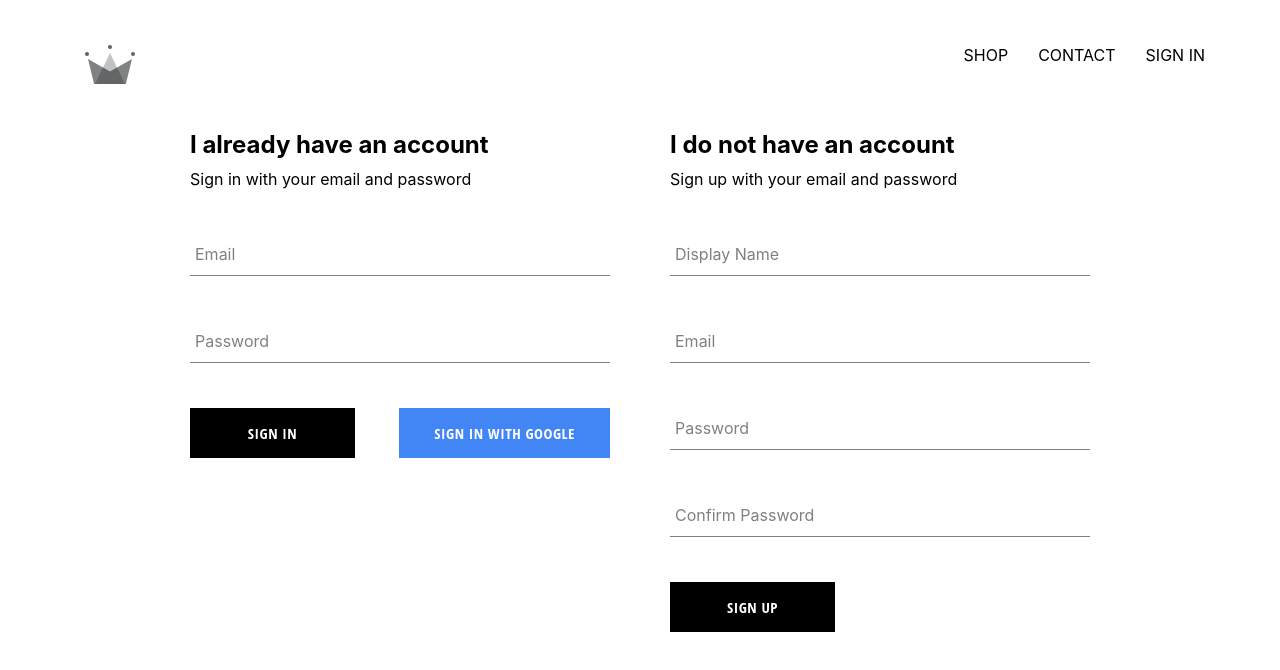
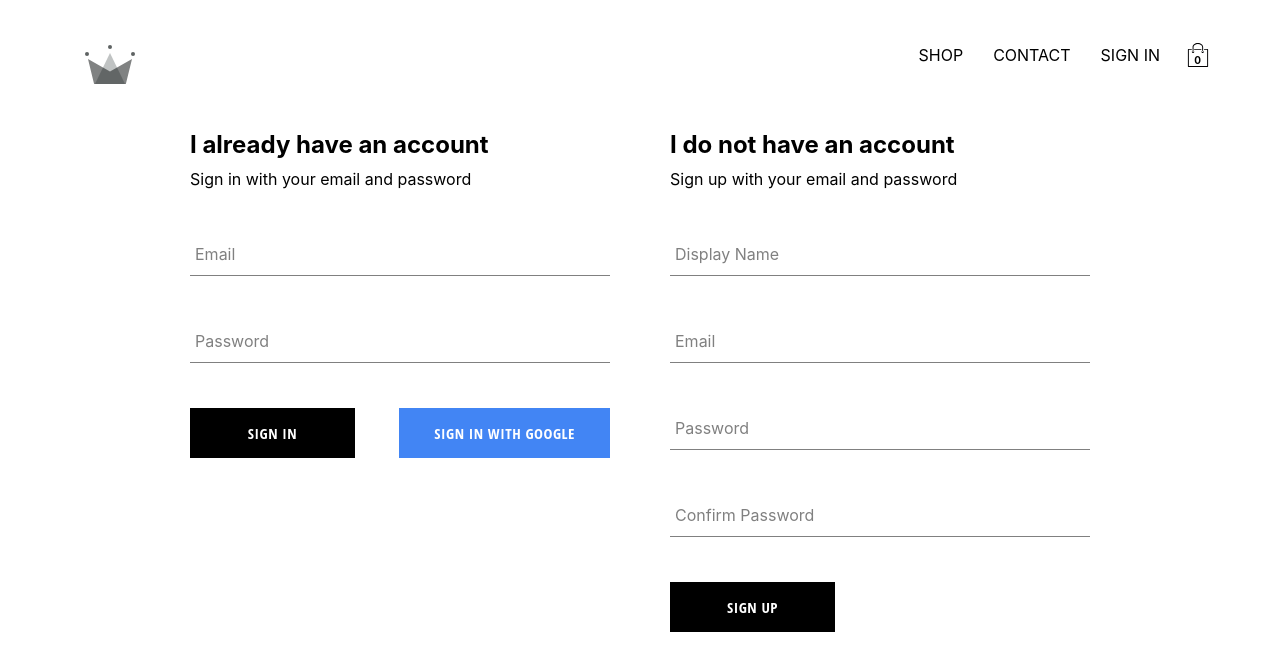
Before and after one commit to BoahLee/shitts-clothing, a React (Create React App) app: page /signin in a window 1280 px wide. Shown: the top 670 px of the page. Built offline with nearby package versions, Linux system fonts and the light colour scheme; no server answers.

Commit message:
added cartIcon and cartDropdown to app, also implemented cartReducer

```diff
--- /dev/null
+++ b/src/components/cart-dropdown/cart-dropdown.component.jsx
@@ -0,0 +1,14 @@
+import React from "react";
+
+import CustomButton from "../custom-button/custom-button.component";
+
+import "./cart-dropdown.styles.scss";
+
+const CartDropdown = () => (
+  <div className="cart-dropdown">
+    <div className="cart-items"></div>
+    <CustomButton>GO TO CHECKOUT</CustomButton>
+  </div>
+);
+
+export default CartDropdown;
--- /dev/null
+++ b/src/components/cart-dropdown/cart-dropdown.styles.scss
@@ -0,0 +1,24 @@
+.cart-dropdown {
+  position: absolute;
+  width: 250px;
+  height: 340px;
+  display: flex;
+  flex-direction: column;
+  padding: 20px;
+  border: 1px solid black;
+  background-color: white;
+  top: 90px;
+  right: 40px;
+  z-index: 5;
+
+  .cart-items {
+    height: 20px;
+    display: flex;
+    flex-direction: column;
+    overflow: auto;
+  }
+
+  button {
+    margin-top: auto;
+  }
+}
--- /dev/null
+++ b/src/components/cart-icon/cart-icon.component.jsx
@@ -0,0 +1,21 @@
+import React from "react";
+import { connect } from "react-redux";
+
+import { toggleCartHidden } from "../../redux/cart/cart.actions";
+
+import { ReactComponent as ShoppingIcon } from "../../assets/shopping-bag.svg";
+
+import "./cart-icon.styles.scss";
+
+const CartIcon = ({ toggleCartHidden }) => (
+  <div className="cart-icon" onClick={toggleCartHidden}>
+    <ShoppingIcon className="shopping-icon" />
+    <span className="item-count">0</span>
+  </div>
+);
+
+const mapDispatchToProps = (dispatch) => ({
+  toggleCartHidden: () => dispatch(toggleCartHidden()),
+});
+
+export default connect(null, mapDispatchToProps)(CartIcon);
--- /dev/null
+++ b/src/components/cart-icon/cart-icon.styles.scss
@@ -0,0 +1,21 @@
+.cart-icon {
+  width: 45px;
+  height: 45px;
+  position: relative;
+  display: flex;
+  align-items: center;
+  justify-content: center;
+  cursor: pointer;
+
+  .shopping-icon {
+    width: 24px;
+    height: 24px;
+  }
+
+  .item-count {
+    position: absolute;
+    font-size: 10px;
+    font-weight: bold;
+    bottom: 12px;
+  }
+}
--- a/src/components/header/header.component.jsx
+++ b/src/components/header/header.component.jsx
@@ -3,12 +3,14 @@
 import { connect } from "react-redux";
 
 import { auth } from "../../firebase/firebase.utils";
+import CartIcon from "../cart-icon/cart-icon.component";
+import CartDropdown from "../cart-dropdown/cart-dropdown.component";
 
 import { ReactComponent as Logo } from "../../assets/crown.svg";
 
 import "./header.styles.scss";
 
-const Header = ({ currentUser }) => (
+const Header = ({ currentUser, hidden }) => (
   <div className="header">
     <Link className="logo-container" to="/">
       <Logo className="logo" />
@@ -29,12 +31,15 @@
           SIGN IN
         </Link>
       )}
+      <CartIcon />
     </div>
+    {hidden ? null : <CartDropdown />}
   </div>
 );
 
-const mapStateToProps = (state) => ({
-  currentUser: state.user.currentUser,
+const mapStateToProps = ({ user: { currentUser }, cart: { hidden } }) => ({
+  currentUser,
+  hidden,
 });
 
 export default connect(mapStateToProps)(Header);
--- a/src/components/menu-item/menu-item.styles.scss
+++ b/src/components/menu-item/menu-item.styles.scss
@@ -42,7 +42,7 @@
   }
 
   .content {
-    width: 6%;
+    width: 9%;
     height: 90px;
     padding: 0 25px;
     display: flex;
--- a/src/pages/homepage/homepage.styles.scss
+++ b/src/pages/homepage/homepage.styles.scss
@@ -2,5 +2,5 @@
   display: flex;
   flex-direction: column;
   align-items: center;
-  padding: 20px 80px;
+  // padding: 20px 80px;
 }
--- /dev/null
+++ b/src/redux/cart/cart.actions.js
@@ -0,0 +1,5 @@
+import CartActionTypes from "./cart.types";
+
+export const toggleCartHidden = () => ({
+  type: CartActionTypes.TOGGLE_CART_HIDDEN,
+});
--- /dev/null
+++ b/src/redux/cart/cart.reducer.js
@@ -0,0 +1,20 @@
+import CartActionTypes from "./cart.types";
+
+const INITIAL_STATE = {
+  hidden: true,
+};
+
+const cartReducer = (state = INITIAL_STATE, action) => {
+  switch (action.type) {
+    case CartActionTypes.TOGGLE_CART_HIDDEN:
+      return {
+        ...state,
+        hidden: !state.hidden,
+      };
+
+    default:
+      return state;
+  }
+};
+
+export default cartReducer;
--- /dev/null
+++ b/src/redux/cart/cart.types.js
@@ -0,0 +1,5 @@
+const CartActionTypes = {
+  TOGGLE_CART_HIDDEN: "TOGGLE_CART_HIDDEN",
+};
+
+export default CartActionTypes;
--- a/src/redux/root-reducer.js
+++ b/src/redux/root-reducer.js
@@ -1,7 +1,9 @@
 import { combineReducers } from "redux";
 
 import userReducer from "./user/user.reducer";
+import cartReducer from "./cart/cart.reducer";
 
 export default combineReducers({
   user: userReducer,
+  cart: cartReducer,
 });
```
Also changed, not shown: src/assets/shopping-bag.svg (added).
